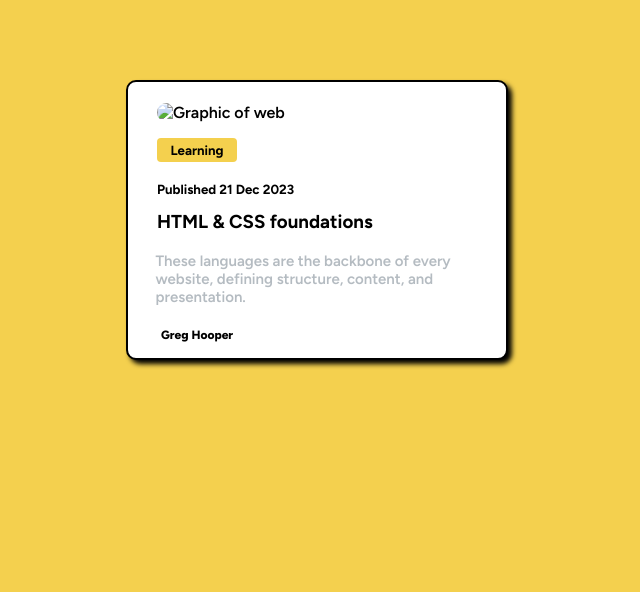
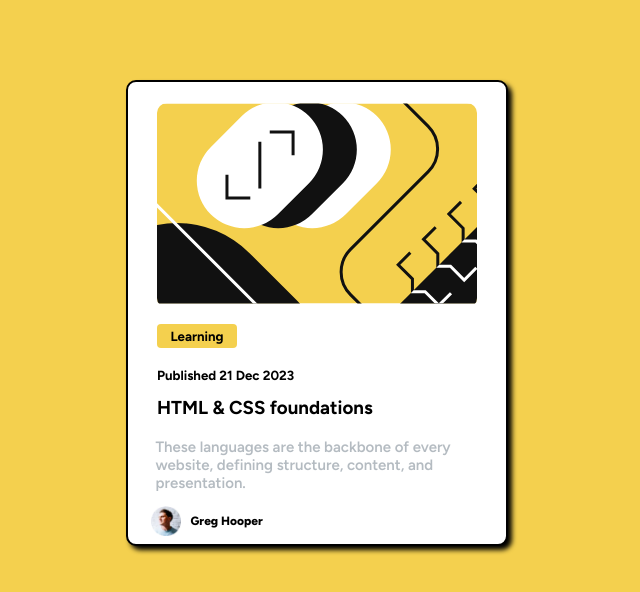
Before and after one commit to hjs-0103/blog_preview_card, a plain HTML site: page index.html in a window 1280 px wide. Shown: the whole page, without its empty margins (323-963 px from the left). Drawn offline with Linux system fonts and the light colour scheme.

Commit message:
Update index.html

```diff
--- a/index.html
+++ b/index.html
@@ -4,7 +4,7 @@
   <meta charset="UTF-8">
   <meta name="viewport" content="width=device-width, initial-scale=1.0"> <!-- displays site properly based on user's device -->
 
-  <link rel="icon" type="image/png" sizes="32x32" href="./assets/images/favicon-32x32.png">
+  <link rel="icon" type="image/png" sizes="32x32" href="favicon-32x32.png">
   <link rel="stylesheet" href="styling.css">
   <link href="https://fonts.googleapis.com/css2?family=Figtree:ital,wght@0,300..900;1,300..900&family=Noto+Sans:ital,wght@0,100..900;1,100..900&family=Quicksand:wght@300..700&display=swap" rel="stylesheet">
   <title>Frontend Mentor | Blog preview card</title>
@@ -14,7 +14,7 @@
 <main>
 <div class="formMain">
 
-  <div class="child" id="imagemain"><img src="assets/images/illustration-article.svg" alt="Graphic of web"></div>
+  <div class="child" id="imagemain"><img src="illustration-article.svg" alt="Graphic of web"></div>
   <div class="child1" id="learning"> <h5>Learning</h5></div>
 
   <div class="child1" id="published"> <h5>Published 21 Dec 2023</h5></div>
@@ -23,7 +23,7 @@
   <div class="child1" id="description">These languages are the backbone of every website, defining structure, content, and presentation.</p>
   </div>
   <div class="child1" id="greg">
-    <img id="gregimg" src="assets/images/image-avatar.webp" alt="">
+    <img id="gregimg" src="image-avatar.webp" alt="">
     <span>Greg Hooper</span>
   </div>
 </div>
```
